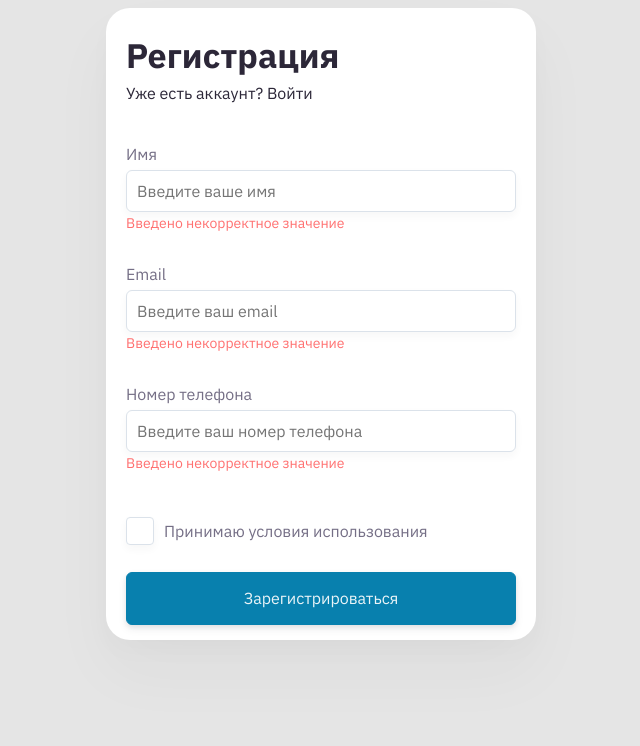
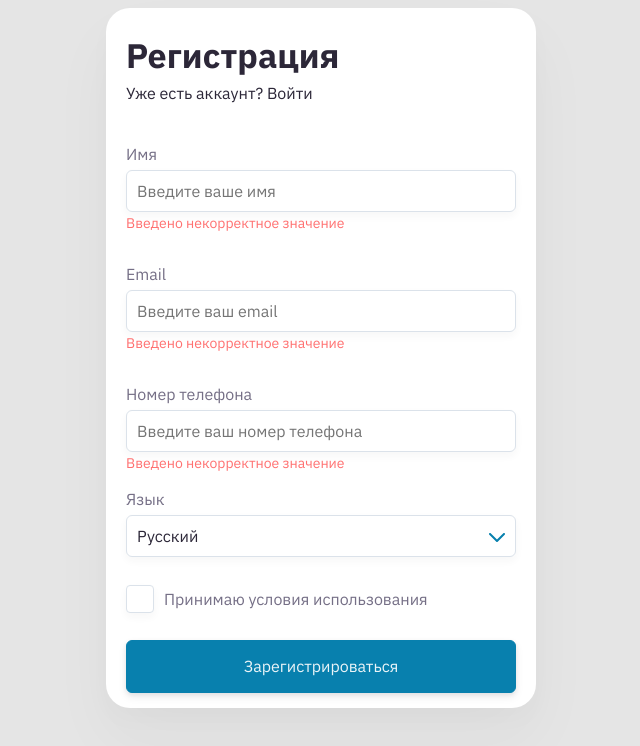
Before and after one commit to Flydist/reg-form, a React (Create React App) app: page / in a window 1280 px wide. Shown: the top 746 px of the page, without its empty margins (319-959 px from the left). Built offline with nearby package versions, Linux system fonts and the light colour scheme.

Commit message:
Added Selector

```diff
--- a/src/components/AgreeCheckbox/AgreeCheckbox.jsx
+++ b/src/components/AgreeCheckbox/AgreeCheckbox.jsx
@@ -2,12 +2,12 @@ import React from 'react'
 import PropTypes from 'prop-types'
 import { StyledLabel } from './AgreeCheckbox.styled'
 
-const AgreeCheckbox = ({ checkboxId, labelText, value }) => (
+const AgreeCheckbox = React.memo(({ checkboxId, labelText, value }) => (
   <StyledLabel>
     <input type="checkbox" id={checkboxId} value={value} />
     <span>{labelText}</span>
   </StyledLabel>
-)
+))
 
 AgreeCheckbox.propTypes = {
   checkboxId: PropTypes.string,
--- a/src/components/EmailInput/EmailInput.jsx
+++ b/src/components/EmailInput/EmailInput.jsx
@@ -1,6 +1,8 @@
 import React from 'react'
 import UniversalInput from '../UniversalInput/UniversalInput'
 
-const EmailInput = () => <UniversalInput label="Email" placeholder="Введите ваш email" />
+const EmailInput = () => (
+  <UniversalInput label="Email" placeholder="Введите ваш email" />
+)
 
 export default EmailInput
--- a/src/components/PersonInfo/PersonInfo.jsx
+++ b/src/components/PersonInfo/PersonInfo.jsx
@@ -1,14 +1,14 @@
 import React from 'react'
-import NameInput from '../NameInput/NameInput'
-import EmailInput from '../EmailInput/EmailInput'
-import PhoneInput from '../PhoneInput/PhoneInput'
+import UniversalInput from '../UniversalInput/UniversalInput'
 import AgreeCheckbox from '../AgreeCheckbox/AgreeCheckbox'
+import Selector from '../Selector/Selector'
 
 const PersonInfo = () => (
   <>
-    <NameInput />
-    <EmailInput />
-    <PhoneInput />
+    <UniversalInput label="Имя" placeholder="Введите ваше имя" />
+    <UniversalInput label="Email" placeholder="Введите ваш email" />
+    <UniversalInput label="Номер телефона" placeholder="Введите ваш номер телефона" />
+    <Selector label="Язык" />
     <AgreeCheckbox checkboxId="checkbox" labelText="Принимаю условия использования" value="yes" />
   </>
 )
--- /dev/null
+++ b/src/components/Selector/Selector.jsx
@@ -0,0 +1,53 @@
+import React, { useState } from 'react'
+import PropTypes from 'prop-types'
+import {
+  DropDownContainer, DropDownHeader, DropDownListContainer,
+  DropDownList, ListItem, StyledSpan,
+} from './Selector.styled'
+
+const options = ['Русский', 'Английский', 'Китайский', 'Итальянский']
+
+const Selector = React.memo(({ label }) => {
+  const [isOpen, setIsOpen] = useState(false)
+  const [selectedOption, setSelectedOption] = useState('Русский')
+
+  const toggling = () => setIsOpen(!isOpen)
+
+  const onOptionClicked = (value) => () => {
+    setSelectedOption(value)
+    setIsOpen(false)
+  }
+
+  return (
+    <>
+      <StyledSpan>{label}</StyledSpan>
+      <DropDownContainer>
+        <DropDownHeader onClick={toggling} styled={isOpen}>
+          <span>{selectedOption}</span>
+          <div>
+            <svg width="16" height="9" viewBox="0 0 16 9" fill="none" xmlns="http://www.w3.org/2000/svg">
+              <path d="M8 6.58579L14.2929 0.292893C14.6834 -0.0976311 15.3166 -0.0976311 15.7071 0.292893C16.0976 0.683418 16.0976 1.31658 15.7071 1.70711L8.70711 8.70711C8.31658 9.09763 7.68342 9.09763 7.29289 8.70711L0.292893 1.70711C-0.0976311 1.31658 -0.0976311 0.683418 0.292893 0.292893C0.683418 -0.0976311 1.31658 -0.0976311 1.70711 0.292893L8 6.58579Z" fill="#0880AE" />
+            </svg>
+          </div>
+        </DropDownHeader>
+        {isOpen && (
+          <DropDownListContainer>
+            <DropDownList>
+              {options.map((option) => (
+                <ListItem onClick={onOptionClicked(option)} key={Math.random()}>
+                  {option}
+                </ListItem>
+              ))}
+            </DropDownList>
+          </DropDownListContainer>
+        )}
+      </DropDownContainer>
+    </>
+  )
+})
+
+Selector.propTypes = {
+  label: PropTypes.string,
+}
+
+export default Selector
--- /dev/null
+++ b/src/components/Selector/Selector.styled.js
@@ -0,0 +1,77 @@
+import styled, { css } from 'styled-components'
+
+export const StyledSpan = styled.span`
+  font-style: normal;
+  font-weight: 500;
+  line-height: 21px;
+  color: #756f86;
+  display: block;
+  margin-bottom: 5px;
+`
+
+export const DropDownContainer = styled.div`
+  width: 100%;
+  margin: 0 auto;
+  position: relative;
+`
+
+export const DropDownHeader = styled.div`
+  display: flex;
+  justify-content: space-between;
+  background: #ffffff;
+  border: 1px;
+  border-color: #dbe2ea;
+  border-style: solid;
+  box-sizing: border-box;
+  box-shadow: 0px 4px 8px rgba(44, 39, 56, 0.04);
+  border-radius: 6px;
+  width: 100%;
+  font-size: 16px;
+  padding: 10px;
+  outline: none;
+  transition: border-color 0.3s ease, border-style 0.3s ease;
+
+  ${(props) => props.styled && css`
+    border: 2px;
+    border-color: #0880ae;
+    border-style: solid;
+    padding: 9px;
+    box-sizing: border-box;
+  `}
+`
+
+export const DropDownListContainer = styled.div`
+  position: absolute;
+  z-index: 100;
+  width: 100%;
+`
+
+export const DropDownList = styled.ul`
+  background: #ffffff;
+  border: 1px;
+  border-color: #DBE2EA;
+  border-style: solid;
+  box-sizing: border-box;
+  box-shadow: 0px 4px 8px rgba(44, 39, 56, 0.04);
+  border-radius: 6px;
+  width: 100%;
+  font-size: 16px;
+  margin: 0;
+  margin-top: 10px;
+  padding: 7px 0px;
+  outline: none;
+  transition: border-color 0.3s ease, border-style 0.3s ease;
+`
+
+export const ListItem = styled.li`
+  list-style: none;
+  color: #756F86;
+  margin-bottom: 20px;
+  padding: 10px 15px;
+  &:hover {
+    background-color: #EBF4F8;
+  }
+  :last-child {
+    margin-bottom: 0px;
+  }
+`
--- a/src/components/UniversalInput/UniversalInput.jsx
+++ b/src/components/UniversalInput/UniversalInput.jsx
@@ -4,7 +4,9 @@ import {
   StyledSpan, StyledInput, Container, ErrorMessage,
 } from './UniversalInput.styled'
 
-const UniversalInput = React.memo(({ label, placeholder }) => (
+const UniversalInput = React.memo(({
+  label, placeholder,
+}) => (
   <Container>
     <StyledSpan>{label}</StyledSpan>
     <StyledInput placeholder={placeholder} />
```
